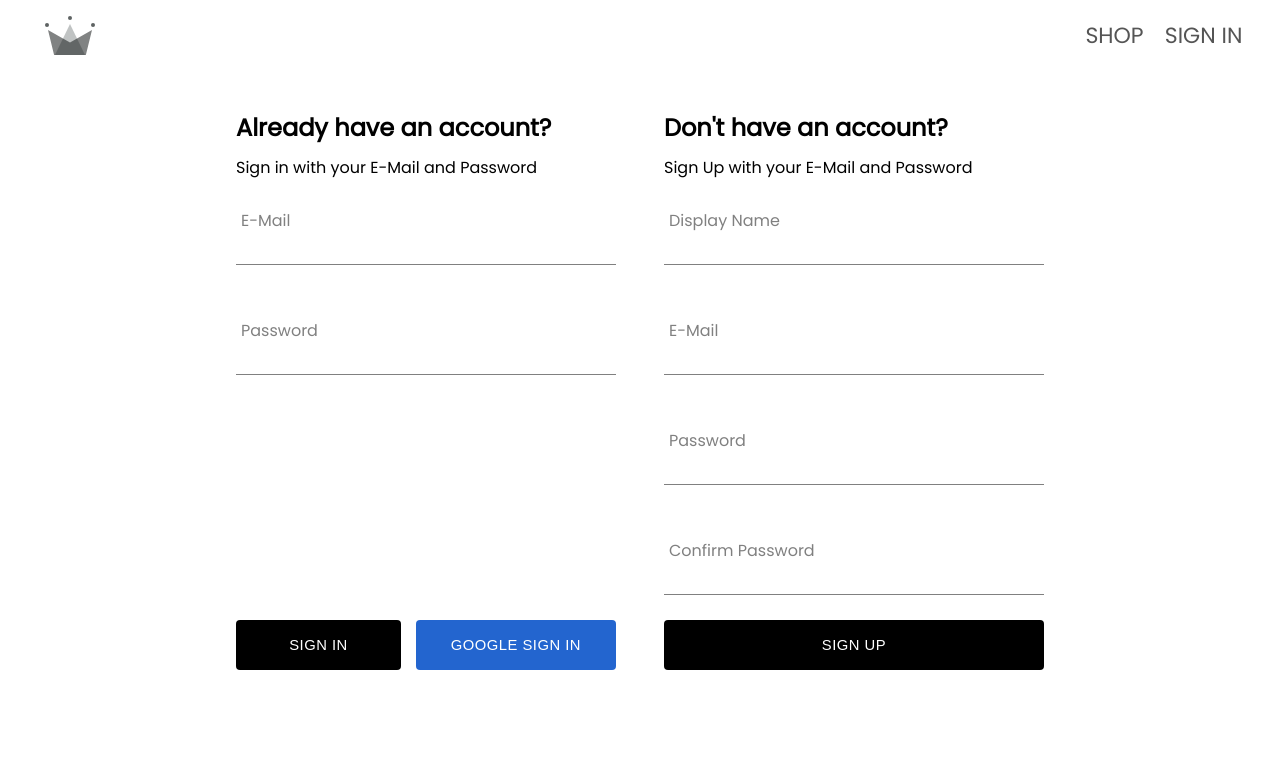
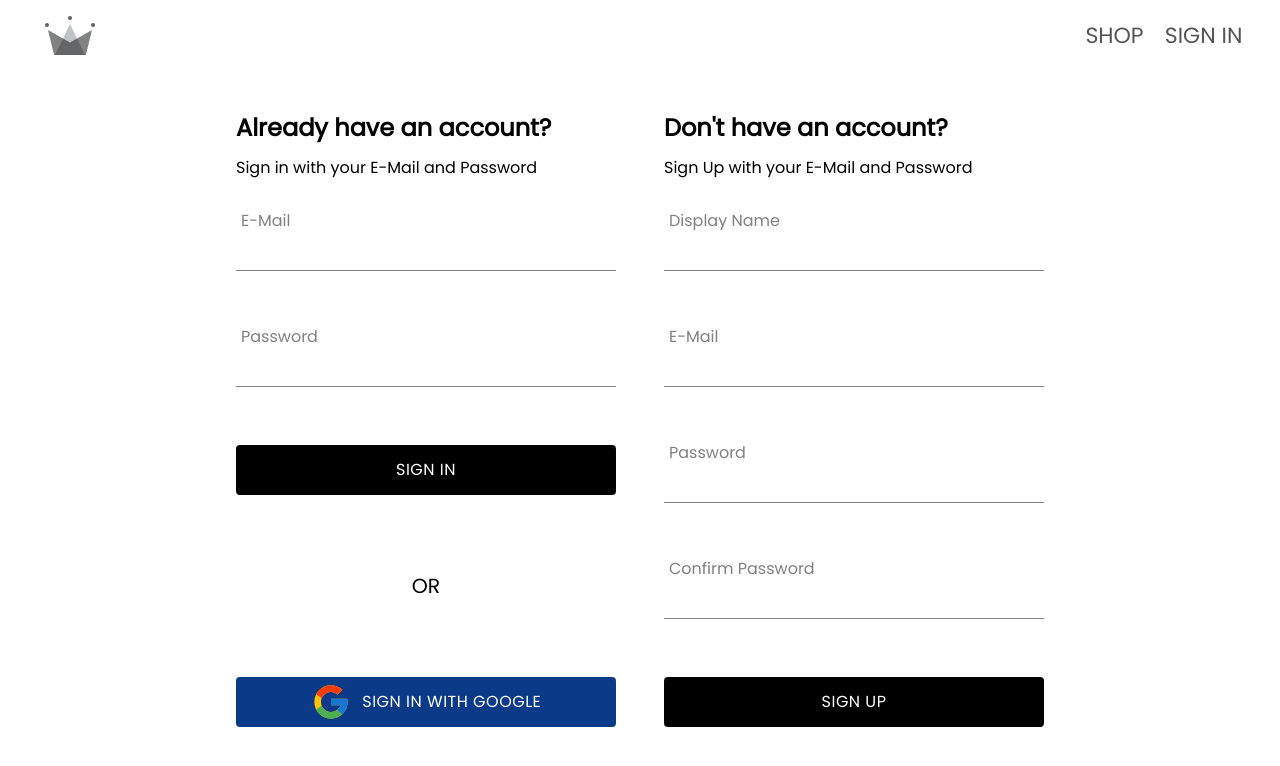
Before and after one commit to isabella-projects/ecommerce-clothing, a React (Vite) app: page /auth in a window 1280 px wide. Shown: the top 766 px of the page. Built offline with nearby package versions, Linux system fonts and the light colour scheme; no server answers.

Commit message:
Added google sign icon and more styling changes

```diff
--- a/src/components/button/button.component.jsx
+++ b/src/components/button/button.component.jsx
@@ -9,6 +9,26 @@
     const buttonClass = buttonType ? ` ${BUTTON_TYPE_CLASSES[buttonType]}` : '';
     return (
         <button className={`button-container${buttonClass}`} {...otherProps}>
+            {buttonType === 'google' && (
+                <svg xmlns="http://www.w3.org/2000/svg" x="0px" y="0px" width="40" height="40" viewBox="0 0 48 48">
+                    <path
+                        fill="#FFC107"
+                        d="M43.611,20.083H42V20H24v8h11.303c-1.649,4.657-6.08,8-11.303,8c-6.627,0-12-5.373-12-12c0-6.627,5.373-12,12-12c3.059,0,5.842,1.154,7.961,3.039l5.657-5.657C34.046,6.053,29.268,4,24,4C12.955,4,4,12.955,4,24c0,11.045,8.955,20,20,20c11.045,0,20-8.955,20-20C44,22.659,43.862,21.35,43.611,20.083z"
+                    ></path>
+                    <path
+                        fill="#FF3D00"
+                        d="M6.306,14.691l6.571,4.819C14.655,15.108,18.961,12,24,12c3.059,0,5.842,1.154,7.961,3.039l5.657-5.657C34.046,6.053,29.268,4,24,4C16.318,4,9.656,8.337,6.306,14.691z"
+                    ></path>
+                    <path
+                        fill="#4CAF50"
+                        d="M24,44c5.166,0,9.86-1.977,13.409-5.192l-6.19-5.238C29.211,35.091,26.715,36,24,36c-5.202,0-9.619-3.317-11.283-7.946l-6.522,5.025C9.505,39.556,16.227,44,24,44z"
+                    ></path>
+                    <path
+                        fill="#1976D2"
+                        d="M43.611,20.083H42V20H24v8h11.303c-0.792,2.237-2.231,4.166-4.087,5.571c0.001-0.001,0.002-0.001,0.003-0.002l6.19,5.238C36.971,39.205,44,34,44,24C44,22.659,43.862,21.35,43.611,20.083z"
+                    ></path>
+                </svg>
+            )}
             {children}
         </button>
     );
--- a/src/components/button/button.styles.scss
+++ b/src/components/button/button.styles.scss
@@ -5,7 +5,7 @@
     letter-spacing: 0.5px;
     line-height: 50px;
     padding: 0 35px 0 35px;
-    font-size: .925rem;
+    font-size: 1rem;
     background-color: black;
     color: white;
     border-radius: 4px;
@@ -24,11 +24,11 @@
     }
 
     &.google-sign-in {
-        background-color: #2365cf;
+        background-color: #0b3b88;
         color: white;
 
         &:hover {
-            background-color: #639af3;
+            background-color: #0651c9;
             border: none;
         }
     }
--- a/src/components/sign-in-form/sign-in-form.component.jsx
+++ b/src/components/sign-in-form/sign-in-form.component.jsx
@@ -1,4 +1,5 @@
 import { useState } from 'react';
+
 import './sign-in-form.styles.scss';
 
 import FormInput from '../form-input/form-input.component';
@@ -79,12 +80,12 @@
                     name="password"
                     value={password}
                 />
-                <div className="buttons-container">
-                    <Button type="submit">Sign In</Button>
-                    <Button type="button" buttonType="google" onClick={signInWithGoogle}>
-                        Google Sign In
-                    </Button>
-                </div>
+                <Button type="submit">Sign In</Button>
+                <span className="choose">OR</span>
+
+                <Button type="button" buttonType="google" onClick={signInWithGoogle}>
+                    Sign In with Google
+                </Button>
             </form>
         </div>
     );
--- a/src/components/sign-in-form/sign-in-form.styles.scss
+++ b/src/components/sign-in-form/sign-in-form.styles.scss
@@ -7,8 +7,15 @@
         margin: 10px 0;
     }
 
-    .buttons-container {
+    .choose {
+        text-align: center;
+        font-size: 1.275rem;
+    }
+
+    .google-sign-in {
         display: flex;
-        justify-content: space-between;
+        justify-content: center;
+        align-items: center;
+        gap: .725rem;
     }
 }
--- a/src/components/sign-up-form/sign-up-form.styles.scss
+++ b/src/components/sign-up-form/sign-up-form.styles.scss
@@ -10,23 +10,7 @@
     form {
         display: grid;
         grid-template-columns: auto;
-        grid-template-rows: repeat(4, 1fr);
-
-        .group {
-
-            input[type="password"]+input[type="email"] {
-                grid-row: 2;
-                background-color: green;
-            }
-
-            input[type="email"]+input[type="password"] {
-                grid-row: 3;
-            }
-        }
-
-
-        .buttons-container {
-            grid-row: 5;
-        }
+        align-items: center;
+        grid-template-rows: repeat(5, 1fr);
     }
 }
--- a/src/index.scss
+++ b/src/index.scss
@@ -7,10 +7,10 @@
 * {
     box-sizing: border-box;
     margin: 0;
+    font-family: 'Poppins', sans-serif;
 }
 
 body {
-    font-family: 'Poppins', sans-serif;
     -webkit-font-smoothing: antialiased;
     -moz-osx-font-smoothing: grayscale;
 }
--- a/src/routes/authentication/authentication.styles.scss
+++ b/src/routes/authentication/authentication.styles.scss
@@ -11,7 +11,7 @@
         align-items: center;
     }
 
-    .sign-up-container form .buttons-container {
+    .sign-up-container form .button-container {
         grid-row: 3 !important;
         align-items: center;
     }
```
